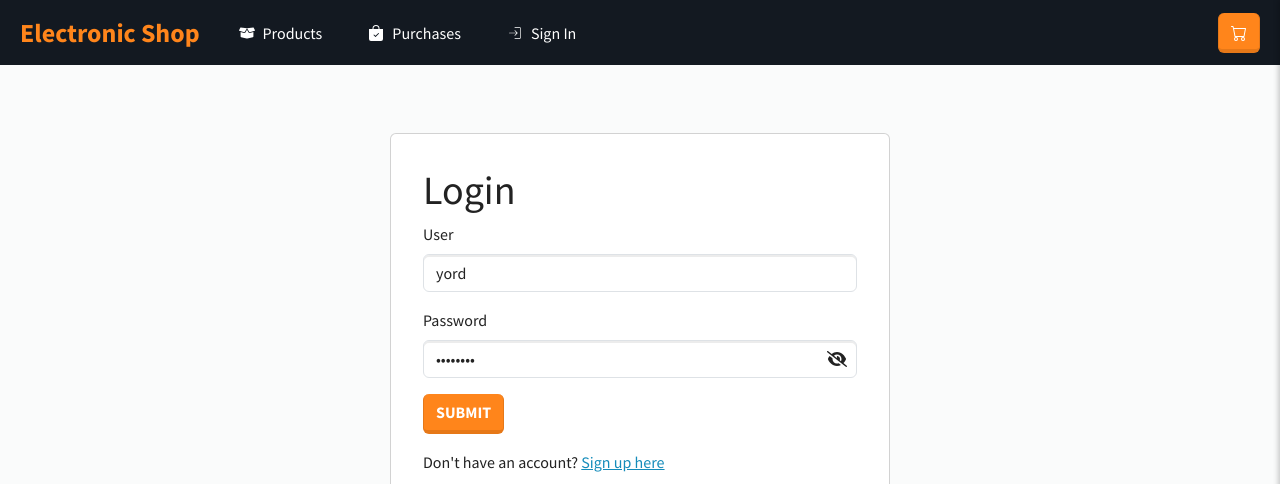
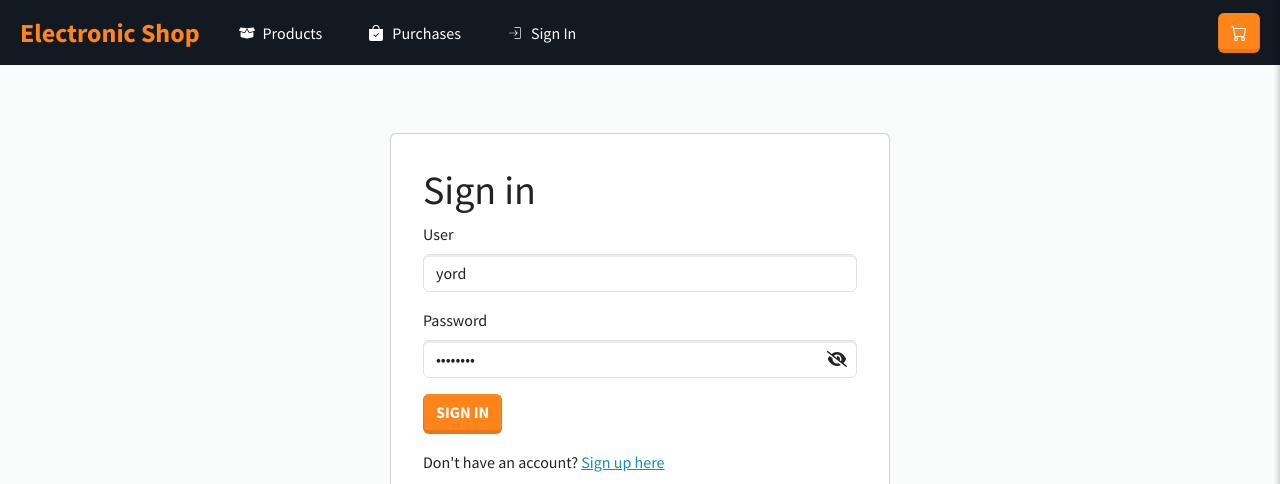
Before and after one commit to Yordanni-Ortiz/Ecommerce-React, a React (Vite) app: page /login in a window 1280 px wide. Shown: the top 484 px of the page. Built offline with nearby package versions, Linux system fonts and the light colour scheme.

Commit message:
Upgraded Login.

```diff
--- a/src/pages/LogIn.jsx
+++ b/src/pages/LogIn.jsx
@@ -91,7 +91,7 @@ const Login = () => {
     <div className="card-login-container">
       <Card className="card-login">
         <Form onSubmit={handleSubmit}>
-          <h1>Login</h1>
+          <h1>Sign in</h1>
           {errors.general && <p className="error-message">{errors.general}</p>}
           <Form.Group className="mb-3" controlId="formBasicUserEmail">
             <Form.Label>User</Form.Label>
@@ -148,7 +148,7 @@ const Login = () => {
             )}
           </Form.Group>
           <Button variant="warning" type="submit">
-            Submit
+            Sign In
           </Button>
           <div className="mt-3">
             <p>
```
